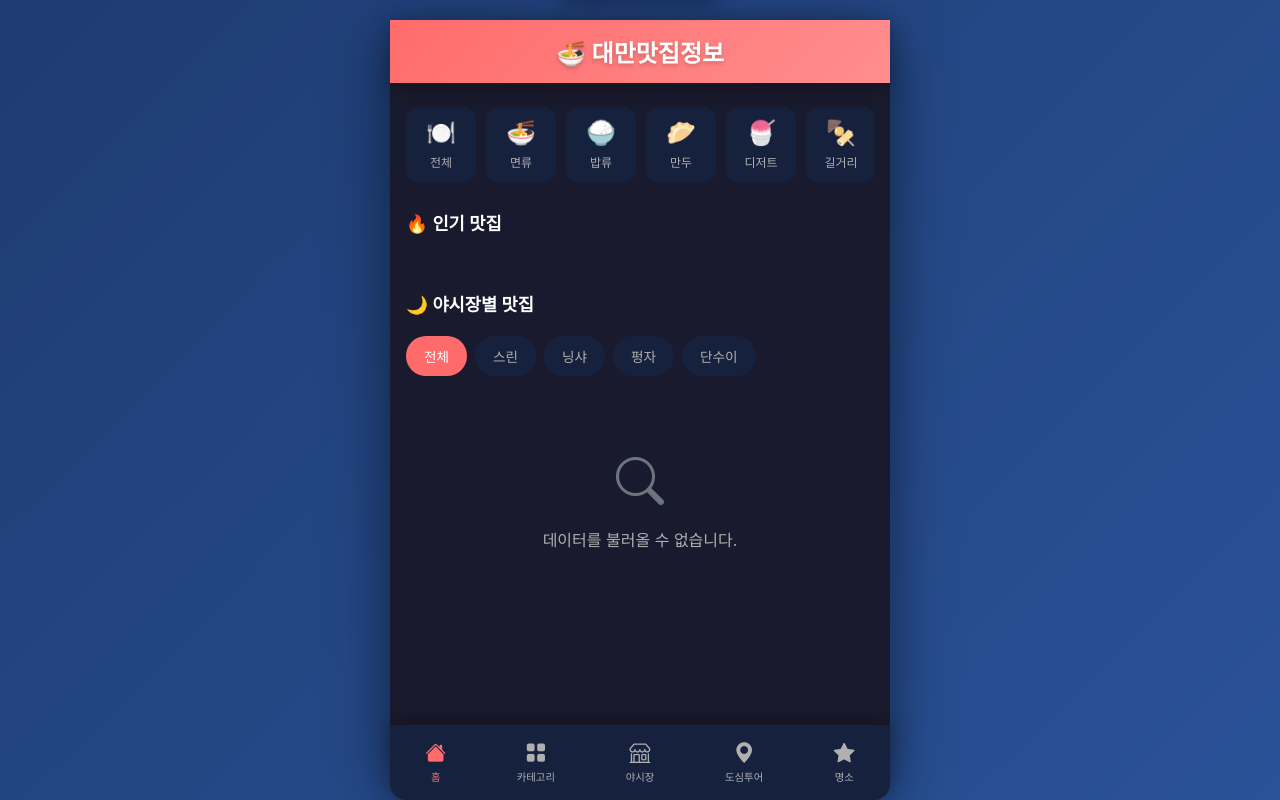
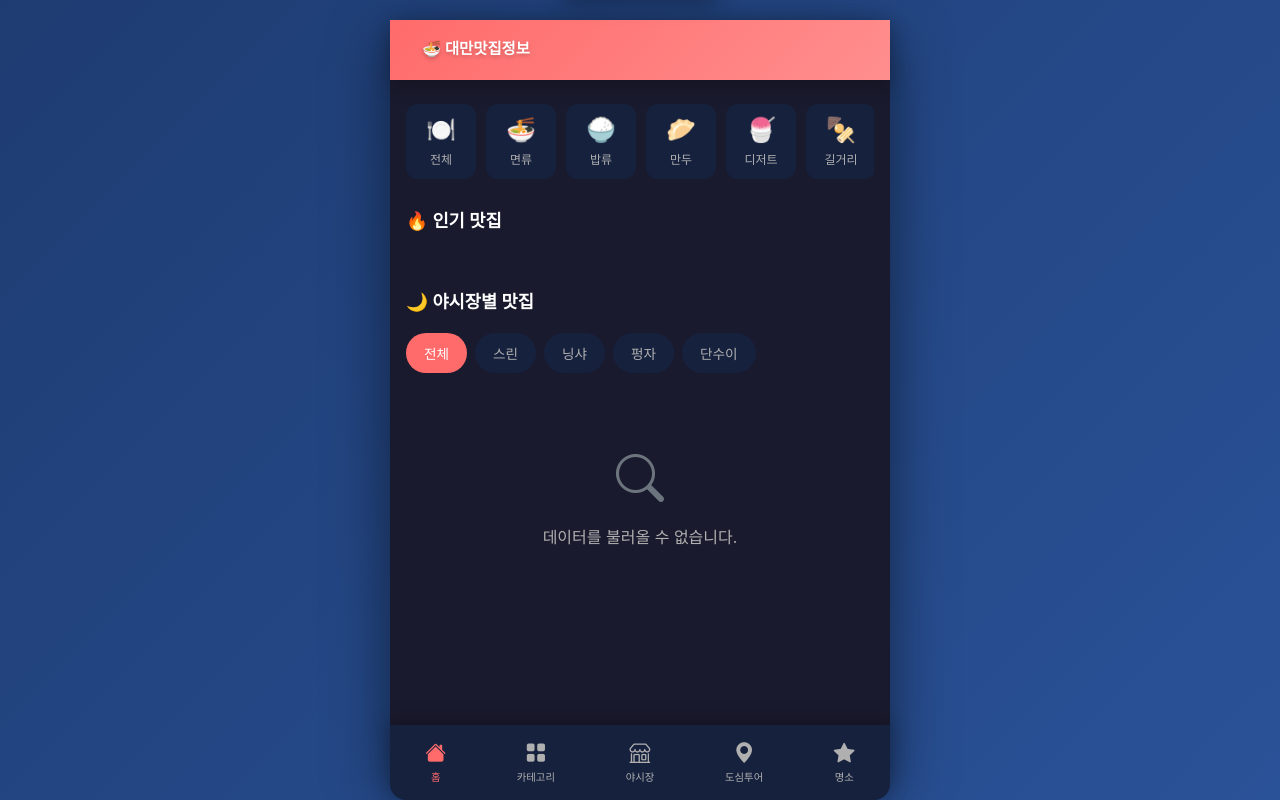
Before and after one commit to tobeapro74/taiwan-food-guide, a website: page public/index.html in a window 1280 px wide. Drawn offline with nearby package versions, Linux system fonts and the light colour scheme; no server answers.

Commit message:
feat: 헤더를 SVG 로고 이미지로 교체
텍스트 대신 SVG 이미지를 사용하여 iOS safe-area 정렬 문제 해결

Co-Authored-By: Claude Opus 4.5 <noreply@anthropic.com>

```diff
--- a/public/index.html
+++ b/public/index.html
@@ -32,7 +32,7 @@
     <div class="app-container">
         <!-- 상단 헤더 -->
         <header class="app-header">
-            <h1>🍜 대만맛집정보</h1>
+            <img src="/images/header-logo.svg" alt="대만맛집정보" class="header-logo">
         </header>
 
         <!-- 메인 콘텐츠 영역 -->
--- a/public/styles.css
+++ b/public/styles.css
@@ -63,14 +63,11 @@ body {
     box-shadow: var(--shadow);
 }
 
-.app-header h1 {
-    font-size: 1.5rem;
-    font-weight: 700;
-    color: var(--text-primary);
-    text-shadow: 0 2px 4px rgba(0, 0, 0, 0.2);
+.app-header .header-logo {
+    height: 28px;
+    width: auto;
     padding: 14px 16px;
-    margin: 0;
-    text-align: center;
+    box-sizing: content-box;
 }
 
 /* 메인 콘텐츠 */
```
Also changed, not shown: public/images/header-logo.svg (added).
